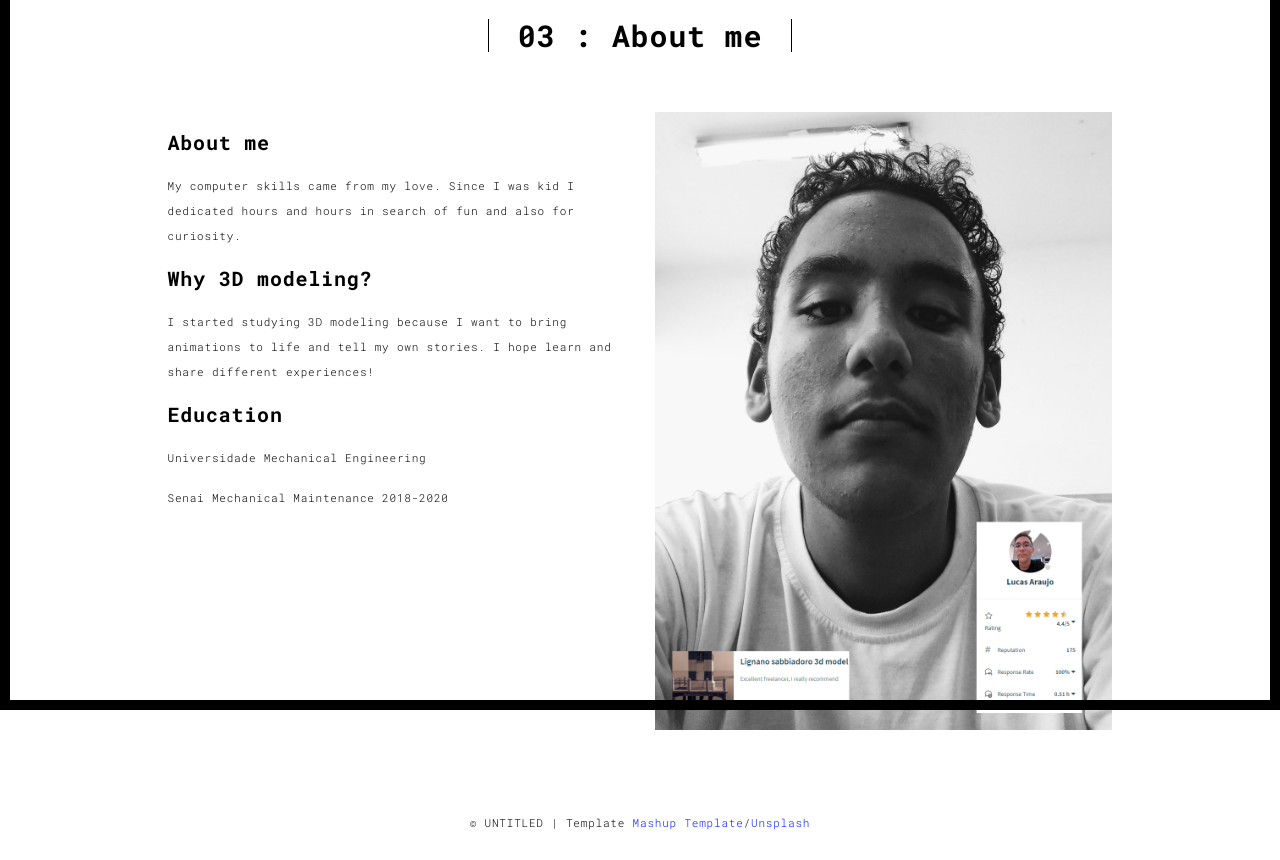
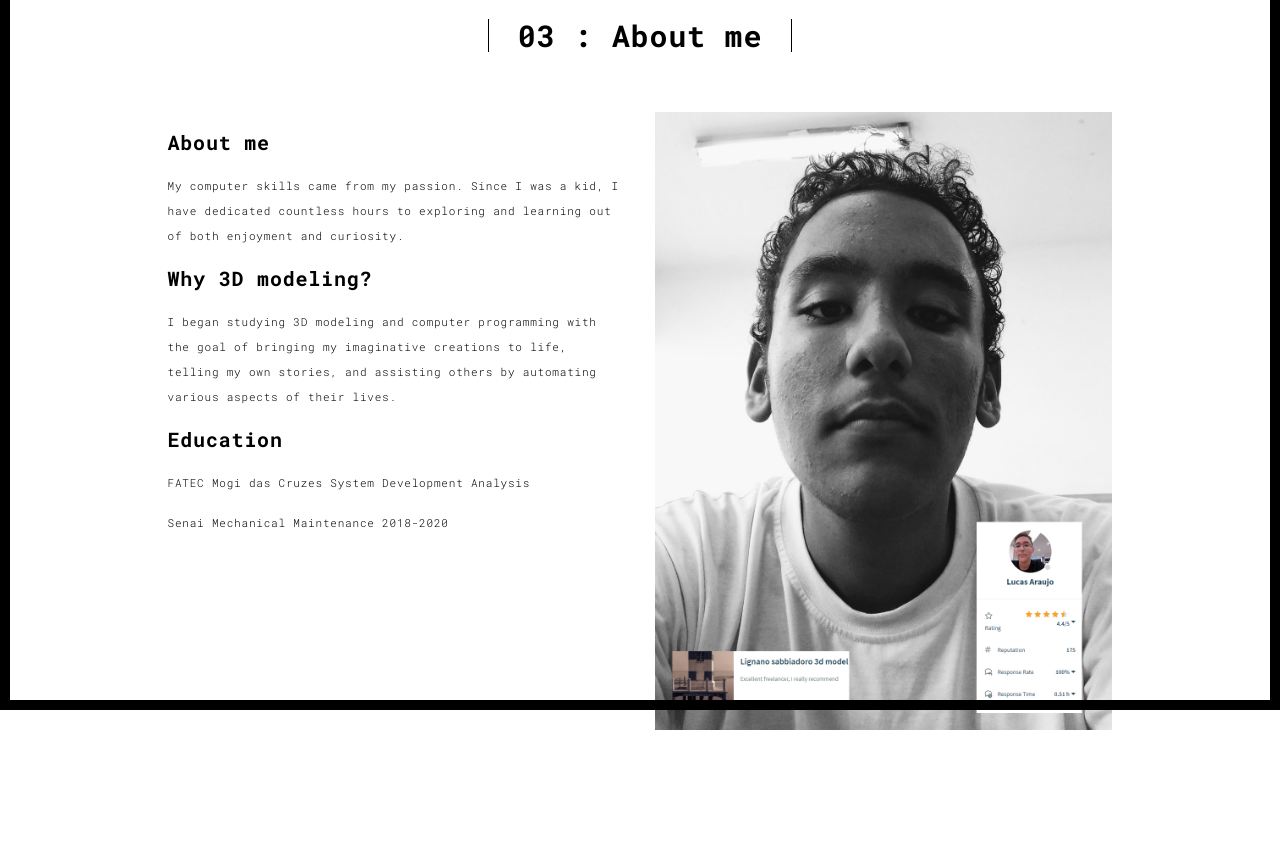
Before and after one commit to lucasasr25/Python-Website, a Flask app: page /about.html in a window 1280 px wide. Shown: the part 90-950 px from the top of the page. After the commit the page ends 820 px from the top, so only its background shows below. Run offline with Flask 2, Linux system fonts and the light colour scheme; some libraries are stand-ins or nearby versions.

Commit message:
Update about.html

```diff
--- a/templates/about.html
+++ b/templates/about.html
@@ -62,13 +62,13 @@
               <div class="row">
                 <div class="col-xs-12 col-md-6">
                   <h3>About me</h3>
-                  <p>My computer skills came from my love. Since I was kid I dedicated hours and hours in search of fun and also for curiosity.</p>
+                  <p>My computer skills came from my passion. Since I was a kid, I have dedicated countless hours to exploring and learning out of both enjoyment and curiosity.</p>
                   <h3>Why 3D modeling? </h3>
-                  <p> I started studying 3D modeling because I want to bring animations to life and tell my own stories. I hope  learn and share different experiences!
+                  <p>I began studying 3D modeling and computer programming with the goal of bringing my imaginative creations to life, telling my own stories, and assisting others by automating various aspects of their lives.
                   <h3>Education</h3>
                   <p>
-                    Universidade
-                    Mechanical Engineering
+                    FATEC Mogi das Cruzes
+                    System Development Analysis
                     </p>
                     <p>
                       Senai
@@ -94,8 +94,7 @@
   <div class="container">
     <div class="row">
       <div class="col-xs-12">
-        <p>© UNTITLED | Template <a href="http://www.mashup-template.com/" title="Create website with free html template">Mashup Template</a>/<a href="https://www.unsplash.com/" title="Beautiful Free Images">Unsplash</a></p>
-      </div>
+     </div>
     </div>
   </div>
 </footer>
```
